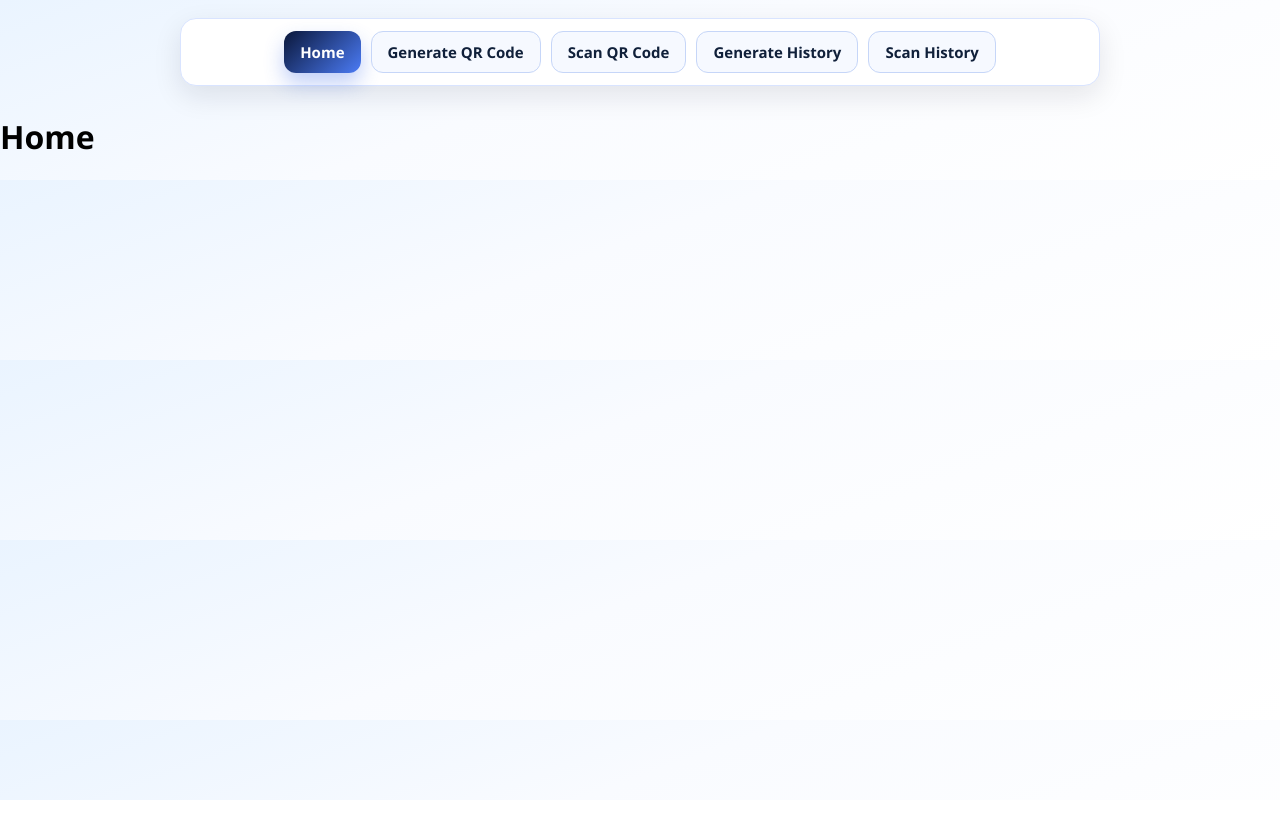
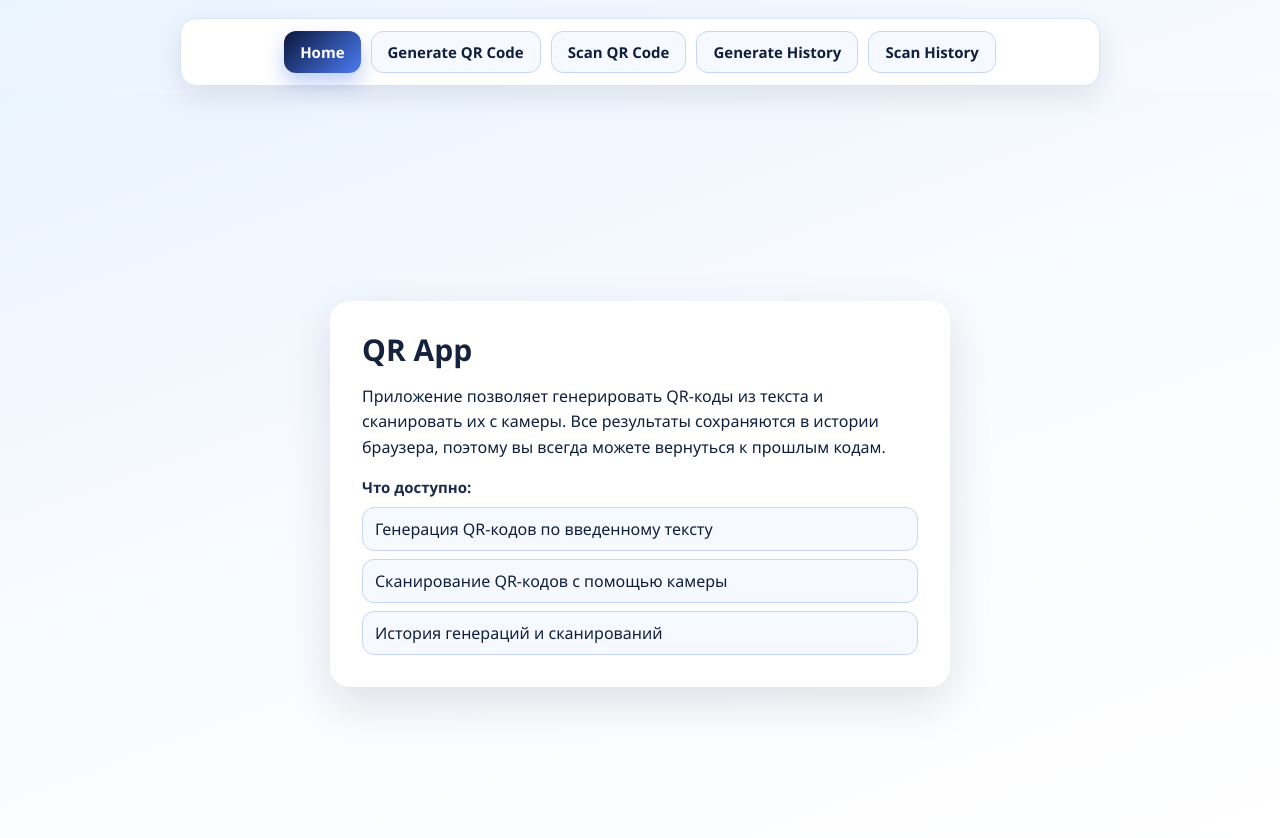
Before and after one commit to GrobovoyDanil/qr-app, a React (Vite) app: page / in a window 1280 px wide. Shown: the top 838 px of the page. Before the commit the page ends 800 px from the top, so only its background shows below. Built offline with nearby package versions, Linux system fonts and the light colour scheme.

Commit message:
made css for history and filled README

```diff
--- a/src/Layout.jsx
+++ b/src/Layout.jsx
@@ -4,13 +4,14 @@ import { Navigation } from "./components/Navigation/Navigation.jsx";
 import { Routes, Route } from "react-router-dom";
 import { GenHistory } from "./components/GenHistory/GenHistory.jsx";
 import { ScanHistory } from "./components/ScanHistory/ScanHistory.jsx";
+import { Home } from "./components/Home/Home.jsx";
 
 export const Layout = () => {
   return (
     <div>
       <Navigation />
       <Routes>
-        <Route path="/" element={<h1>Home</h1>} />
+        <Route path="/" element={<Home />} />
         <Route path="/generate" element={<QRCodeGen />} />
         <Route path="/scan" element={<QRCodeScan />} />
         <Route path="/generateHistory" element={<GenHistory />} />
--- a/src/components/GenHistory/GenHistory.jsx
+++ b/src/components/GenHistory/GenHistory.jsx
@@ -1,16 +1,17 @@
 import { GENERATE_DATA } from "../../data";
 import { QRCodeSVG } from "qrcode.react";
+import s from "./GenHistory.module.css";
 
 export const GenHistory = () => {
   const data = JSON.parse(localStorage.getItem(GENERATE_DATA)) || "[]";
   return (
-    <div>
-      <h2>Generated QR Codes History</h2>
-      <ul>
+    <div className={s.qrPage}>
+      <h2 className={s.qrTitle}>Generated QR Codes History</h2>
+      <ul className={s.qrList}>
         {data.map((item, index) => (
-          <li key={index}>
+          <li key={index} className={s.qrItem}>
             {item}
-            <QRCodeSVG value={item} size={220} />
+            <QRCodeSVG className={s.qrCode} value={item} size={220} />
           </li>
         ))}
       </ul>
--- /dev/null
+++ b/src/components/GenHistory/GenHistory.module.css
@@ -0,0 +1,46 @@
+.qrPage {
+  min-height: 100vh;
+  display: flex;
+  flex-direction: column;
+  align-items: center;
+  gap: 18px;
+  padding: 40px 24px;
+  background: linear-gradient(160deg, #eaf4ff 0%, #f9fbff 45%, #ffffff 100%);
+}
+
+.qrTitle {
+  margin: 0;
+  font-size: 26px;
+  line-height: 1.2;
+  color: #14223b;
+  text-align: center;
+}
+
+.qrList {
+  width: 100%;
+  max-width: 760px;
+  list-style: none;
+  margin: 0;
+  padding: 0;
+  display: grid;
+  gap: 18px;
+}
+
+.qrItem {
+  display: grid;
+  gap: 12px;
+  padding: 18px;
+  border-radius: 18px;
+  background: #ffffff;
+  box-shadow: 0 12px 32px rgba(17, 24, 39, 0.12);
+  color: #10203a;
+  word-break: break-word;
+}
+
+.qrCode {
+  justify-self: center;
+  background: #f6f9ff;
+  border: 1px solid #d9e4ff;
+  border-radius: 14px;
+  padding: 10px;
+}
--- /dev/null
+++ b/src/components/Home/Home.jsx
@@ -0,0 +1,24 @@
+import s from "./Home.module.css";
+
+export const Home = () => {
+  return (
+    <div className={s.homePage}>
+      <div className={s.homeCard}>
+        <h1 className={s.homeTitle}>QR App</h1>
+        <p className={s.homeText}>
+          Приложение позволяет генерировать QR-коды из текста и сканировать их
+          с камеры. Все результаты сохраняются в истории браузера, поэтому вы
+          всегда можете вернуться к прошлым кодам.
+        </p>
+        <div className={s.homeInfo}>
+          <p className={s.homeLabel}>Что доступно:</p>
+          <ul className={s.homeList}>
+            <li>Генерация QR-кодов по введенному тексту</li>
+            <li>Сканирование QR-кодов с помощью камеры</li>
+            <li>История генераций и сканирований</li>
+          </ul>
+        </div>
+      </div>
+    </div>
+  );
+};
--- /dev/null
+++ b/src/components/Home/Home.module.css
@@ -0,0 +1,62 @@
+.homePage {
+  min-height: 100vh;
+  display: flex;
+  align-items: center;
+  justify-content: center;
+  padding: 40px 24px;
+  background: linear-gradient(160deg, #eaf4ff 0%, #f9fbff 45%, #ffffff 100%);
+}
+
+.homeCard {
+  width: 100%;
+  max-width: 620px;
+  display: flex;
+  flex-direction: column;
+  gap: 16px;
+  padding: 32px;
+  border-radius: 20px;
+  background: #ffffff;
+  box-shadow: 0 16px 45px rgba(17, 24, 39, 0.12);
+}
+
+.homeTitle {
+  margin: 0;
+  font-size: 30px;
+  line-height: 1.15;
+  color: #14223b;
+}
+
+.homeText {
+  margin: 0;
+  font-size: 16px;
+  line-height: 1.6;
+  color: #10203a;
+}
+
+.homeInfo {
+  display: grid;
+  gap: 10px;
+}
+
+.homeLabel {
+  margin: 0;
+  font-size: 15px;
+  font-weight: 600;
+  color: #1b2a4a;
+}
+
+.homeList {
+  list-style: none;
+  margin: 0;
+  padding: 0;
+  display: grid;
+  gap: 8px;
+  color: #10203a;
+}
+
+.homeList li {
+  padding: 10px 12px;
+  border: 1px solid #c6d6f8;
+  border-radius: 12px;
+  background: #f6f9ff;
+}
--- a/src/components/ScanHistory/ScanHistory.jsx
+++ b/src/components/ScanHistory/ScanHistory.jsx
@@ -1,16 +1,17 @@
 import { SCAN_DATA } from "../../data";
 import { QRCodeSVG } from "qrcode.react";
+import s from "./ScanHistory.module.css";
 
 export const ScanHistory = () => {
   const data = JSON.parse(localStorage.getItem(SCAN_DATA)) || "[]";
   return (
-    <div>
-      <h2>Scanned QR Codes History</h2>
-      <ul>
+    <div className={s.qrPage}>
+      <h2 className={s.qrTitle}>Scanned QR Codes History</h2>
+      <ul className={s.qrList}>
         {data.map((item, index) => (
-          <li key={index}>
+          <li key={index} className={s.qrItem}>
             {item}
-            <QRCodeSVG value={item} size={220} />
+            <QRCodeSVG className={s.qrCode} value={item} size={220} />
           </li>
         ))}
       </ul>
--- /dev/null
+++ b/src/components/ScanHistory/ScanHistory.module.css
@@ -0,0 +1,46 @@
+.qrPage {
+  min-height: 100vh;
+  display: flex;
+  flex-direction: column;
+  align-items: center;
+  gap: 18px;
+  padding: 40px 24px;
+  background: linear-gradient(160deg, #eaf4ff 0%, #f9fbff 45%, #ffffff 100%);
+}
+
+.qrTitle {
+  margin: 0;
+  font-size: 26px;
+  line-height: 1.2;
+  color: #14223b;
+  text-align: center;
+}
+
+.qrList {
+  width: 100%;
+  max-width: 760px;
+  list-style: none;
+  margin: 0;
+  padding: 0;
+  display: grid;
+  gap: 18px;
+}
+
+.qrItem {
+  display: grid;
+  gap: 12px;
+  padding: 18px;
+  border-radius: 18px;
+  background: #ffffff;
+  box-shadow: 0 12px 32px rgba(17, 24, 39, 0.12);
+  color: #10203a;
+  word-break: break-word;
+}
+
+.qrCode {
+  justify-self: center;
+  background: #f6f9ff;
+  border: 1px solid #d9e4ff;
+  border-radius: 14px;
+  padding: 10px;
+}
```
Also changed, not shown: 1 other file (tests, documents, lock files or other folders).
